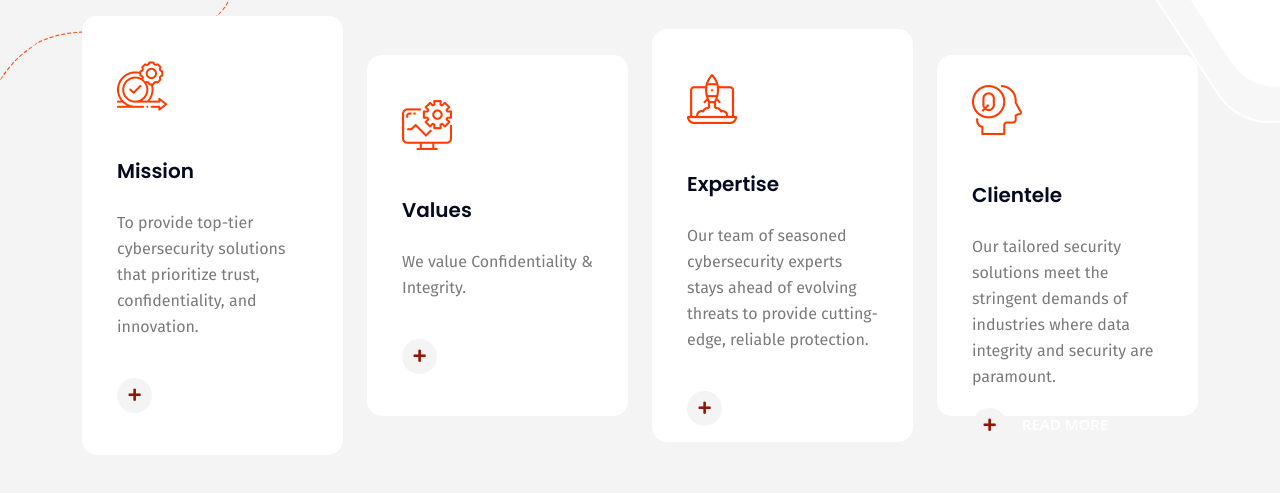
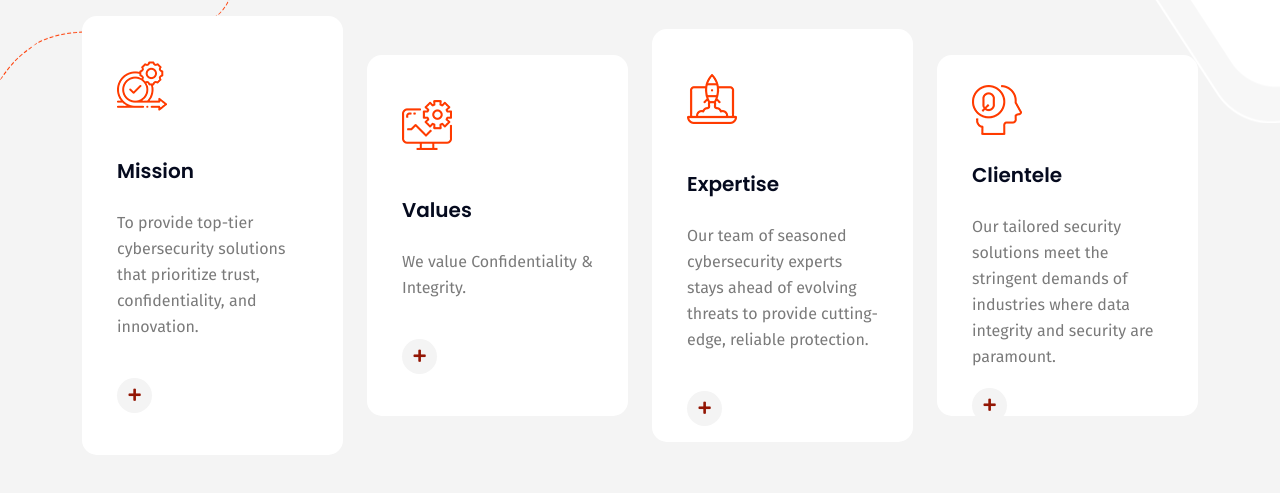
Before and after one commit to kay-ai/gvn, a plain HTML site: page index.html in a window 1280 px wide. Shown: the part 2167-2660 px from the top of the page. Drawn offline with nearby package versions, Linux system fonts and the light colour scheme.

Commit message:
fix clientele

```diff
--- a/index.html
+++ b/index.html
@@ -361,7 +361,7 @@
 					<div class="service-icon">
 						<img src="assets/images/service4.png" alt="service1">
 					</div>
-					<div class="service-content">
+					<div class="service-content" style="margin-top: -20px;">
 						<h3 class="service-title">Clientele</h3>
 						<p class="service-text">Our tailored security solutions meet the stringent demands
 							of industries where data integrity and security are paramount.</p>
```
